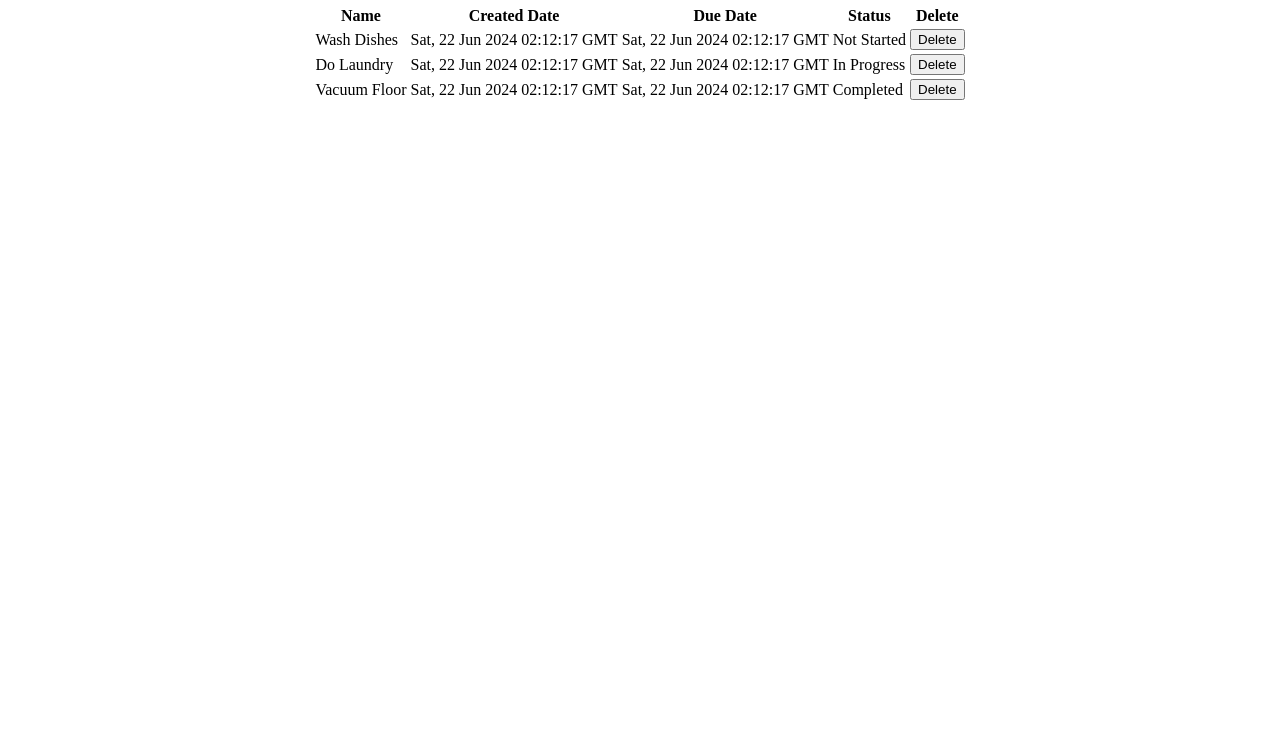
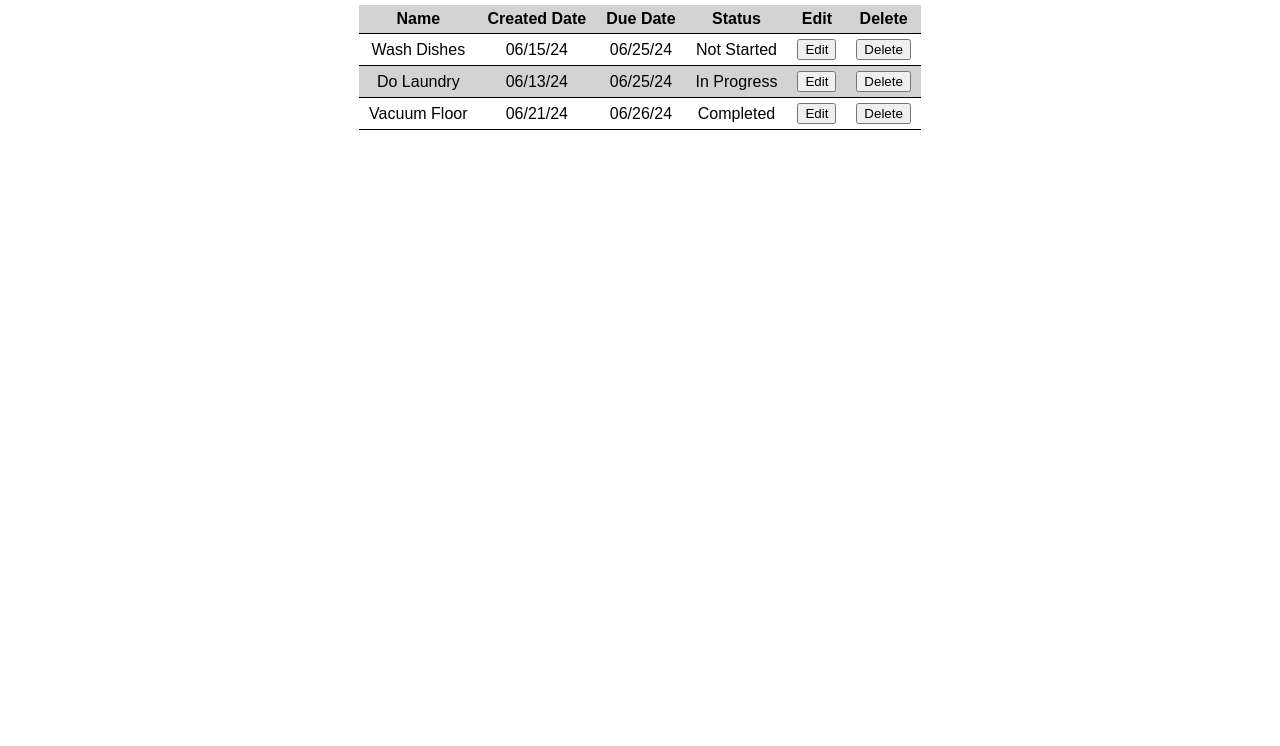
Before and after one commit to amysarle/Todo-App, a website with bundled scripts: page Todo.html in a window 1280 px wide. Shown: the part 54-800 px from the top of the page. Built offline with nearby package versions, Linux system fonts and the light colour scheme.

Commit message:
Added basic formatting

```diff
--- a/Todo.html
+++ b/Todo.html
@@ -13,7 +13,6 @@
             </div>
             <div>
                 <span class="header-item">Add Todo</span>
-                <span class="header-item">Edit Todo</span>
             </div>
         </header>
 
--- a/css/Todo.css
+++ b/css/Todo.css
@@ -1,5 +1,6 @@
 body {
     margin: 0;
+    font-family: Arial, Helvetica, sans-serif;
 }
 
 header {
@@ -25,6 +26,21 @@ header {
 section {
     padding: 10px;
     display: flex;
+    flex-direction: column;
     justify-content: center;
     align-items: center;
 }
+
+table {
+    border-spacing: 0px;
+}
+
+th, td {
+    text-align: center;
+    padding: 5px 10px;
+    border-bottom: 1px solid black;
+}
+
+tr:nth-child(odd) {
+    background-color: lightgray;
+}
--- a/data/TodoData.js
+++ b/data/TodoData.js
@@ -11,20 +11,20 @@ class TodoItem {
 const tmpData = [{
     id: 1,
     name: "Wash Dishes",
-    createdDate: dayjs(),
-    dueDate: dayjs(),
+    createdDate: dayjs("06/15/24"),
+    dueDate: dayjs("06/25/24"),
     status: "Not Started"
 },{
     id: 2,
     name: "Do Laundry",
-    createdDate: dayjs(),
-    dueDate: dayjs(),
+    createdDate: dayjs("06/13/24"),
+    dueDate: dayjs("06/25/24"),
     status: "In Progress"
 },{
     id: 3,
     name: "Vacuum Floor",
-    createdDate: dayjs(),
-    dueDate: dayjs(),
+    createdDate: dayjs("06/21/24"),
+    dueDate: dayjs("06/26/24"),
     status: "Completed"
 }];
 
--- a/scripts/Todo.js
+++ b/scripts/Todo.js
@@ -11,6 +11,7 @@ function renderTodoHTML() {
             <th>Created Date</th>
             <th>Due Date</th>
             <th>Status</th>
+            <th>Edit</th>
             <th>Delete</th>
         </tr>
         `;
@@ -19,9 +20,10 @@ function renderTodoHTML() {
         todoHTML += `
             <tr class=js-todo-item-${todoItem.id}>
                 <td>${todoItem.name}</td>
-                <td>${todoItem.createdDate}</td>
-                <td>${todoItem.dueDate}</td>
+                <td>${dayjs(todoItem.createdDate).format('MM/DD/YY')}</td>
+                <td>${dayjs(todoItem.dueDate).format('MM/DD/YY')}</td>
                 <td>${todoItem.status}</td>
+                <td><button>Edit</button></td>
                 <td><button class=js-todo-delete-button data-todo-id=${todoItem.id}>Delete</button></td>
             </tr>
         `;
```
